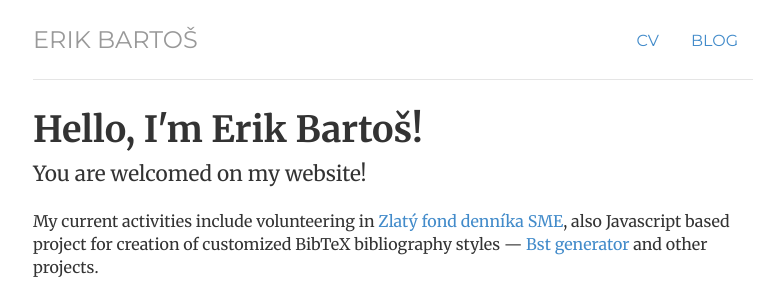
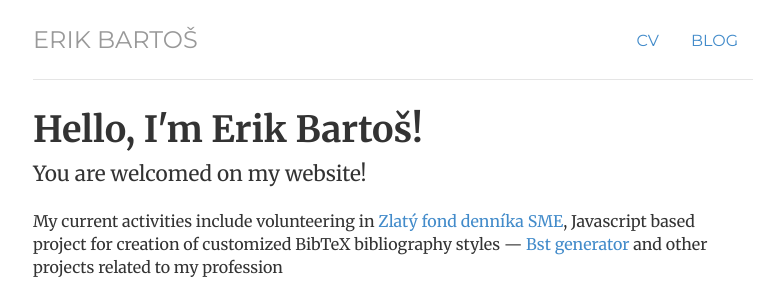
Before and after one commit to Mezek/mezek.github.io, a Jekyll site: the page built from index.html, in a window 1280 px wide, cut to the strip 0-285 px from the top of the page. Shown: the whole strip, without its empty margins (247-1015 px from the left). Built offline with Jekyll 4.4.1, drawn with Linux system fonts in a browser that asks for light colours.

Commit message:
Update index.html

```diff
--- a/index.html
+++ b/index.html
@@ -6,7 +6,7 @@ title: Mezek
 <h1>Hello, I'm Erik Bartoš!</h1>
 <div class="subheading">You are welcomed on my website!</div>
 <p>
-	My current activities include volunteering in <a href="http://zlatyfond.sme.sk/digitalizator/677/Erik-Bartos/" title="Zlatý fond">Zlatý fond denníka SME</a>, also Javascript based project&nbsp;for creation of&nbsp;customized BibTeX bibliography styles — <a href="https://mezek.github.io/Bst_generator/" title="Home of Bst generator">Bst generator</a> and other projects.
+My current activities include volunteering in <a href="http://zlatyfond.sme.sk/digitalizator/677/Erik-Bartos/" title="Zlatý fond">Zlatý fond denníka SME</a>, Javascript based project&nbsp;for creation of&nbsp;customized BibTeX bibliography styles — <a href="https://mezek.github.io/Bst_generator/" title="Home of Bst generator">Bst generator</a> and other projects related to my profession
 </p>
 <ul class="projects">
 <li><a title="Profil" href="http://zlatyfond.sme.sk/digitalizator/677/Erik-Bartos/"><img src="https://blog.sme.sk/blog/3406/174386/zlaty-fond-logo.jpg" height="112" width="200" alt="Zlaty_fond"></a></li><!--
```
